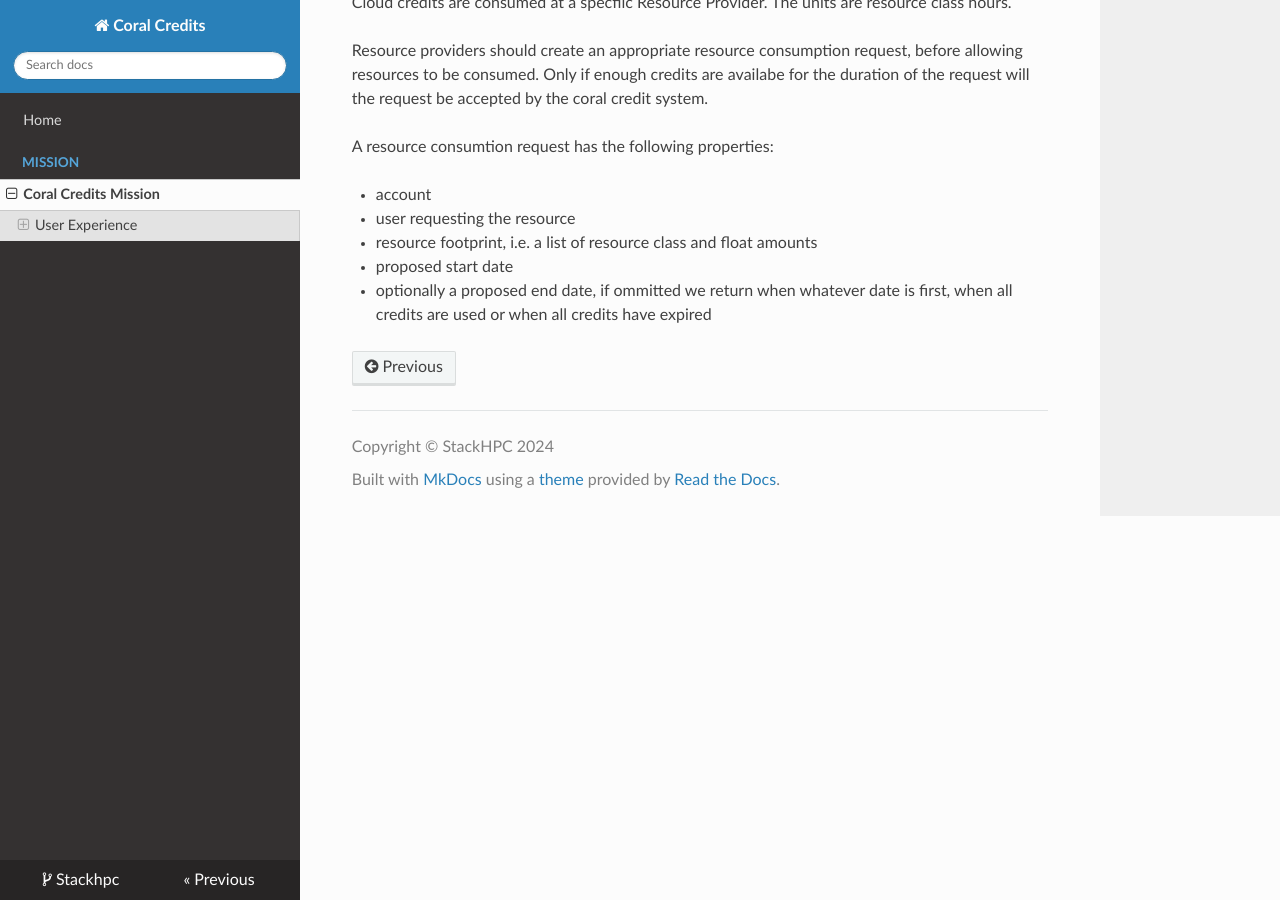
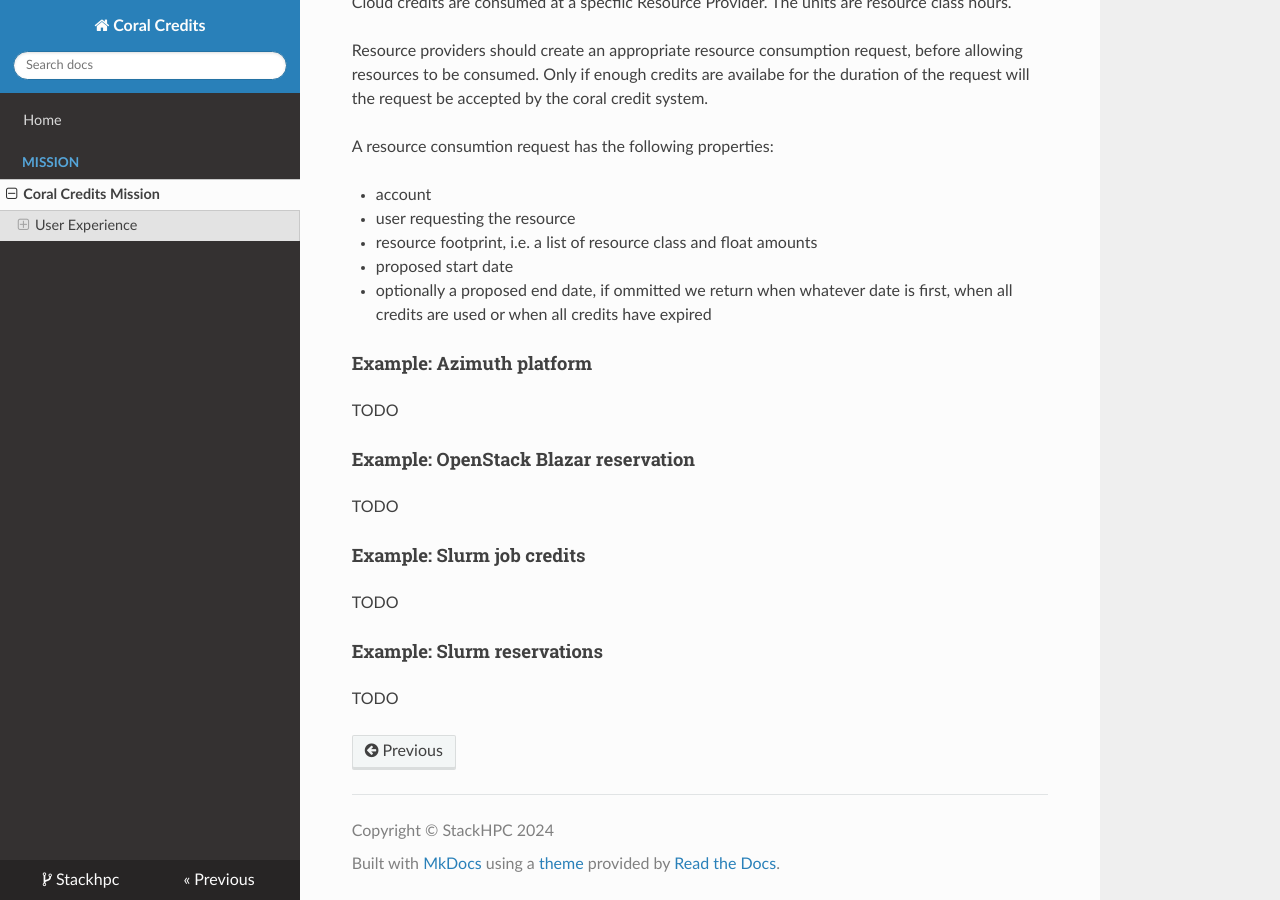
Before and after one commit to stackhpc/coral-credits, an MkDocs documentation site: the page built from docs/mission/index.md, in a window 1280 px wide and 900 px high, scrolled down 1459 px. Built offline with MkDocs 1.6.1, drawn with Linux system fonts in a browser that asks for light colours; nearby versions of some CDN libraries.

```diff
--- a/docs/mission/index.md
+++ b/docs/mission/index.md
@@ -90,3 +90,19 @@
   we return when whatever date is first, when
   all credits are used or when all credits have
   expired
+
+#### Example: Azimuth platform
+
+TODO
+
+#### Example: OpenStack Blazar reservation
+
+TODO
+
+#### Example: Slurm job credits
+
+TODO
+
+#### Example: Slurm reservations
+
+TODO
```
Also changed, not shown: README.md (+2 -3 lines), docs/index.md (+3 -1 lines).
